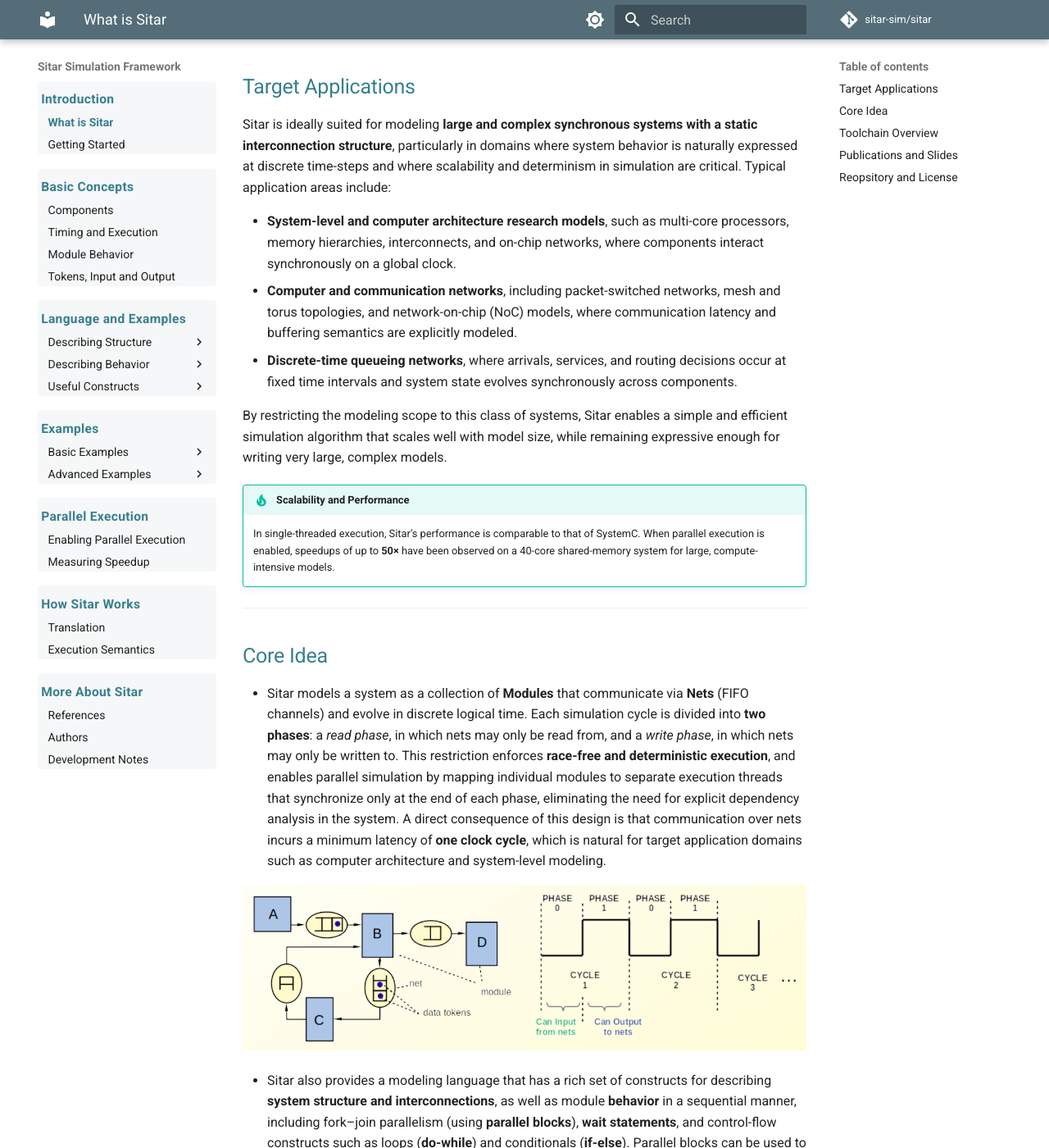
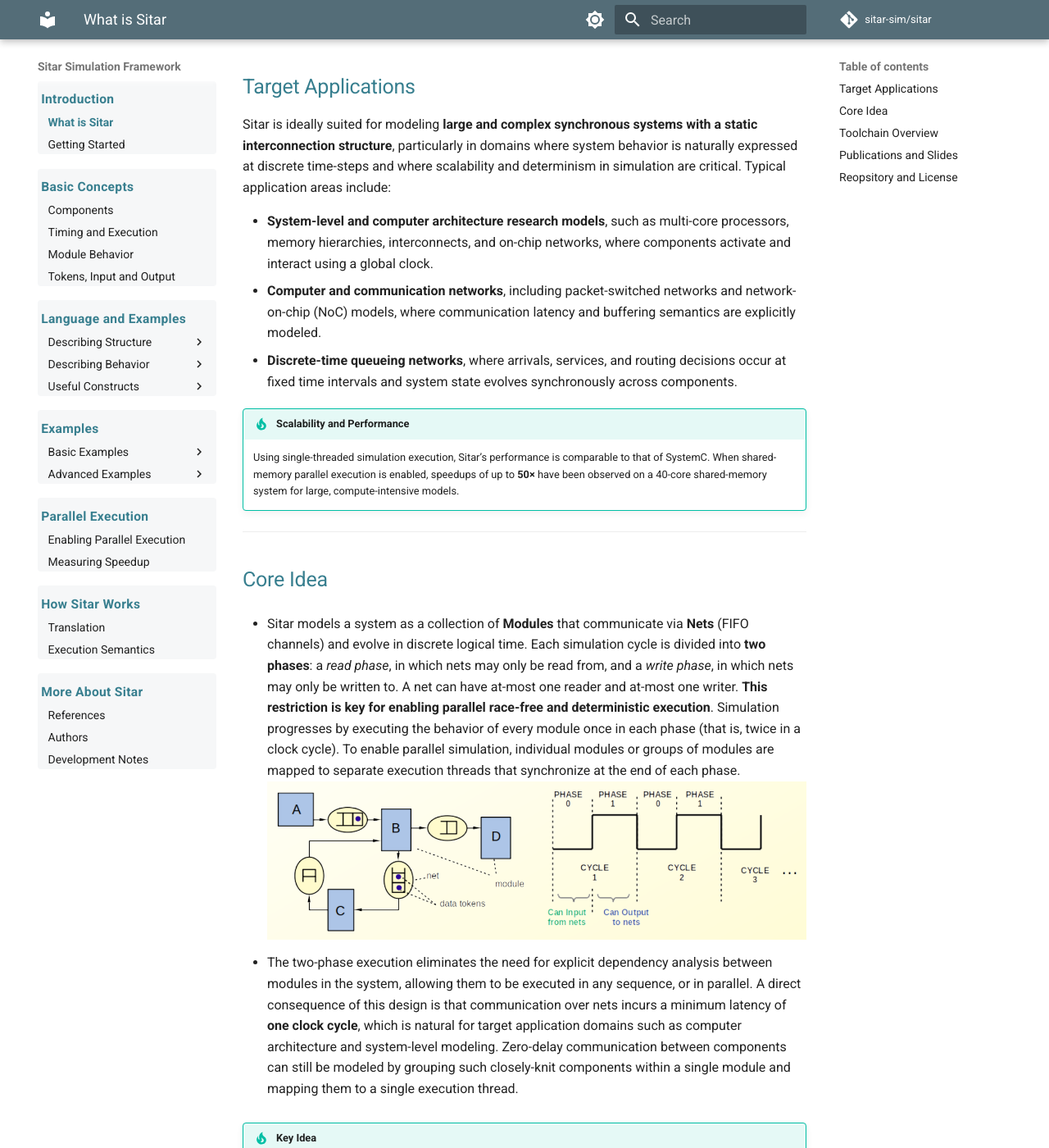
Before and after one commit to sitar-sim/sitar, an MkDocs documentation site: the page built from docs/index.md, in a window 1280 px wide and 1400 px high, scrolled down 250 px. Shown: the whole window at 82% size. Built offline with MkDocs 1.6.1 and Material for MkDocs 9.7.7, drawn with Linux system fonts in a browser that asks for light colours; comment, search, counter and statistics services are not loaded; some of the changed text lies outside the part shown.

```diff
--- a/docs/index.md
+++ b/docs/index.md
@@ -2,26 +2,30 @@
 
 Sitar is a framework for modeling and parallel simulation of **synchronous (clocked) discrete-event systems**.
 
-It combines a **domain-specific modeling language** with a **lightweight C++ simulation kernel**, enabling
-deterministic and scalable simulation of tightly synchronized systems.
+It combines a **domain-specific modeling language** with a **lightweight C++ simulation kernel** for deterministic and scalable parallel simulation of synchronous systems.
 
 ## Target Applications
 Sitar is ideally suited for modeling **large and complex synchronous systems with a static interconnection structure**, particularly in domains where system behavior is naturally expressed at discrete time-steps and where scalability and determinism in simulation are critical. Typical application areas include:
 
-- **System-level and computer architecture research models**, such as multi-core processors, memory hierarchies, interconnects, and on-chip networks, where components interact synchronously on a global clock.
-- **Computer and communication networks**, including packet-switched networks, mesh and torus topologies, and network-on-chip (NoC) models, where communication latency and buffering semantics are explicitly modeled.
+- **System-level and computer architecture research models**, such as multi-core processors, memory hierarchies, interconnects, and on-chip networks, where components activate and interact using a global clock.
+- **Computer and communication networks**, including packet-switched networks and network-on-chip (NoC) models, where communication latency and buffering semantics are explicitly modeled.
 - **Discrete-time queueing networks**, where arrivals, services, and routing decisions occur at fixed time intervals and system state evolves synchronously across components.
 
-By restricting the modeling scope to this class of systems, Sitar enables a simple and efficient simulation algorithm that scales well with model size, while remaining expressive enough for writing very large, complex models.
-
 !!! tip  "Scalability and Performance"
-	In single-threaded execution, Sitar’s performance is comparable to that of SystemC. When parallel execution is enabled, speedups of up to **50×** have been observed on a 40-core shared-memory system for large, compute-intensive models.
+	Using single-threaded simulation execution, Sitar’s performance is comparable to that of SystemC. When shared-memory parallel execution is enabled, speedups of up to **50×** have been observed on a 40-core shared-memory system for large, compute-intensive models.
 ---
 ## Core Idea
 
-- Sitar models a system as a collection of **Modules** that communicate via **Nets** (FIFO channels) and evolve in discrete logical time. Each simulation cycle is divided into **two phases**: a *read phase*, in which nets may only be read from, and a *write phase*, in which nets may only be written to. This restriction enforces **race-free and deterministic execution**, and enables parallel simulation by mapping individual modules to separate execution threads that synchronize only at the end of each phase, eliminating the need for explicit dependency analysis in the system. A direct consequence of this design is that communication over nets incurs a minimum latency of **one clock cycle**, which is natural for target application domains such as computer architecture and system-level modeling.
+- Sitar models a system as a collection of **Modules** that communicate via **Nets** (FIFO channels) and evolve in discrete logical time. Each simulation cycle is divided into **two phases**: a *read phase*, in which nets may only be read from, and a *write phase*, in which nets may only be written to. A net can have at-most one reader and at-most one writer. **This restriction is key for enabling parallel race-free and deterministic execution**. Simulation progresses by executing the behavior of every module once in each phase (that is, twice in a clock cycle). To enable parallel simulation, individual modules or groups of modules are mapped to separate execution threads that synchronize at the end of each phase.
+![Sitar basic components](assets/images/sitar_modules_and_time.png "Sitar Components")
 
-![Sitar basic components](assets/images/sitar_modules_and_time.png "Sitar Components")
+
+- The two-phase execution eliminates the need for explicit dependency analysis between modules in the system, allowing them to be executed in any sequence, or in parallel. A direct consequence of this design is that communication over nets incurs a minimum latency of **one clock cycle**, which is natural for target application domains such as computer architecture and system-level modeling. Zero-delay communication between components can still be modeled by grouping such closely-knit components within a single module and mapping them to a single execution thread.
+
+!!! tip "Key Idea"
+	In essence, parallelism is achieved by breaking up a large model along nets that have non-zero latencies, and mapping the chunks to separate execution threads (that run in parallel, and synchronize at the end of each phase).
+
+- By restricting the modeling scope to this class of systems, Sitar enables a simple and efficient simulation algorithm that scales well with model size, while remaining expressive enough for writing very large, complex models.
 
 - Sitar also provides a modeling language that has a rich set of constructs for describing **system structure and interconnections**, as well as module **behavior** in a sequential manner, including fork–join parallelism (using **parallel blocks**), **wait statements**, and control-flow constructs such as loops (**do-while**) and conditionals (**if-else**). Parallel blocks can be used to model concurrent components that require *zero-latency* interaction, grouped within a single module and executed on the same thread with a fixed, deterministic ordering. Raw C++ code can be embedded into the description in well-defined ways, within dollar symbols (`#!sitar $...$`).
 
@@ -42,11 +46,11 @@ By restricting the modeling scope to this class of systems, Sitar enables a simp
 
 A Sitar model is written using the Sitar modeling language and processed through a simple toolchain:
 
-- [x] The model is translated into readable C++ code.
+- [x] The Sitar model description is translated into readable C++ code.
 - [x] The generated code is compiled together with the simulation kernel.
 - [x] The resulting executable is run in serial or parallel mode.
 
-Parallel execution is supported via OpenMP and can be enabled without modifying the model itself.
+Parallel execution is supported via OpenMP and can be enabled without modifying the model itself. Mapping of model components to execution threads can be static and customised or left to OpenMP's dynamic scheduler.
 
 ## Publications and Slides
 
--- a/mkdocs.yml
+++ b/mkdocs.yml
@@ -51,7 +51,11 @@ markdown_extensions:
   - pymdownx.inlinehilite
   - pymdownx.snippets:
       base_path: .
-  - pymdownx.superfences
+  - pymdownx.superfences:
+      custom_fences:
+        - name: mermaid
+          class: mermaid
+          format: !!python/name:pymdownx.superfences.fence_code_format
   - attr_list
   - pymdownx.tasklist:
       custom_checkbox: true
```
Also changed, not shown: docs/getting_started.md (added, +201 -0 lines), 1 other file.
